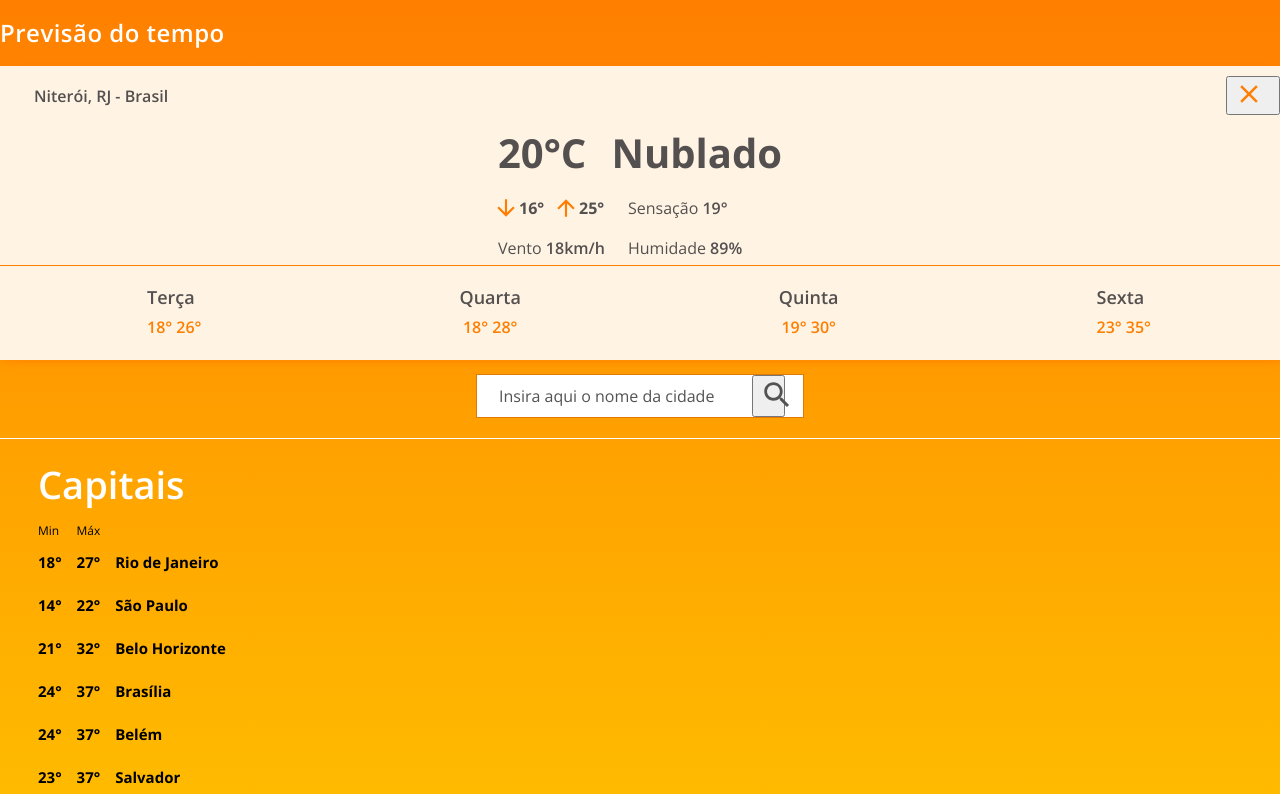
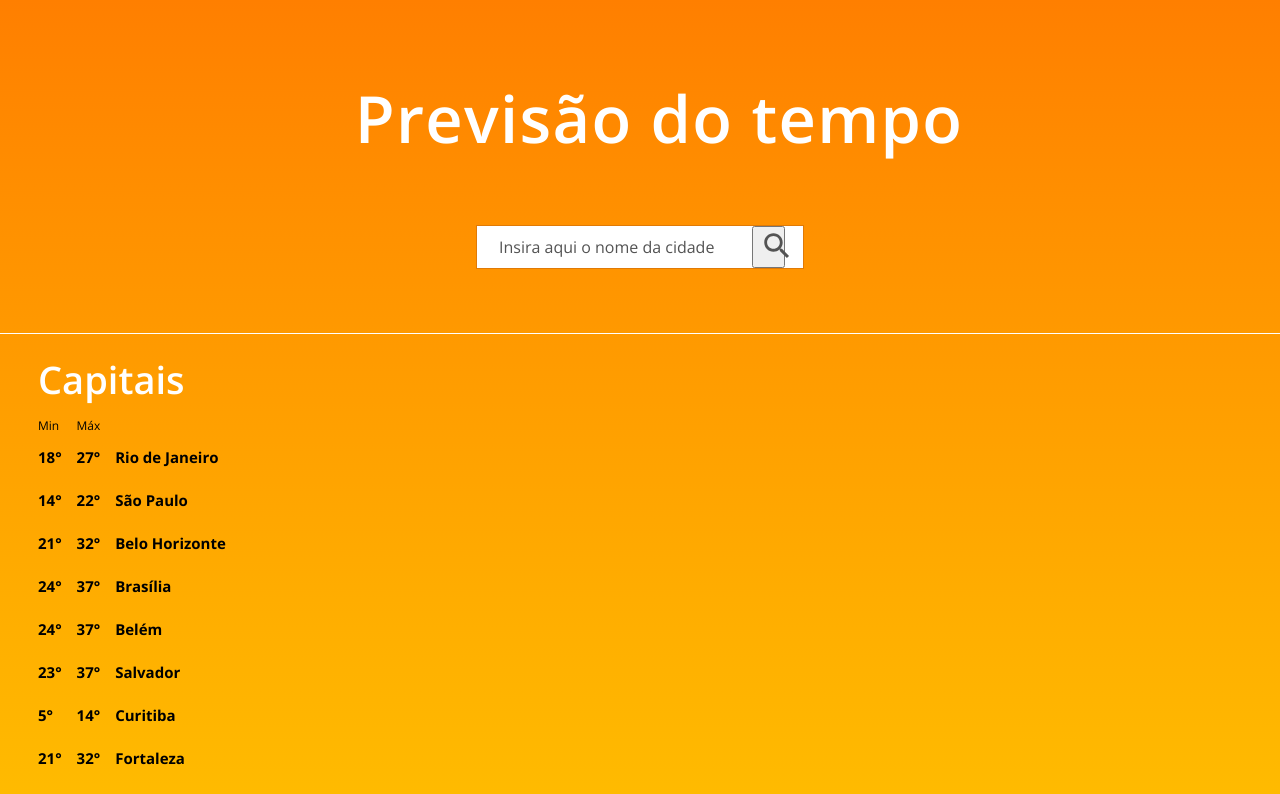
Before and after one commit to diazevedo/1STi-desafio-frontend, a React (Create React App) app: page / in a window 1280 px wide. Shown: the top 794 px of the page. Built offline with nearby package versions, Linux system fonts and the light colour scheme.

Commit message:
Behaviours to search and click, hidden the section

```diff
--- a/src/components/ButtonSubmitSti/index.js
+++ b/src/components/ButtonSubmitSti/index.js
@@ -2,8 +2,8 @@ import React from "react"
 import { MdSearch } from 'react-icons/md'
 import './styles.css'
 
-const ButtonSubmitSti = ({ size, nameClass = "search-icon-sti" }) => (
-  <button type="submit" className="button-submit-sti">
+const ButtonSubmitSti = ({ size, nameClass = "search-icon-sti", handleClick}) => (
+  <button type="submit" className="button-submit-sti" onClick={handleClick}>
     <MdSearch size={34} className={nameClass}/>
   </button>
 )
--- a/src/components/FormSearchCitySti/index.js
+++ b/src/components/FormSearchCitySti/index.js
@@ -4,11 +4,11 @@ import ButtonSubmitSti from "../ButtonSubmitSti"
 
 import "./styles.css"
 
-const FormSearchCitySti = () => (
+const FormSearchCitySti = ({ handleClick }) => (
   <form className="form-city-sti">
     <div className="container-input">
       <InputTextSti placeholderText="Insira aqui o nome da cidade" />
-      <ButtonSubmitSti size={34} nameClass="search-icon-sti"/>
+      <ButtonSubmitSti size={34} nameClass="search-icon-sti" handleClick={handleClick}/>
     </div>
   </form>
 )
--- a/src/components/SectionCityWeather/index.js
+++ b/src/components/SectionCityWeather/index.js
@@ -3,14 +3,14 @@ import { MdClear, MdArrowDownward, MdArrowUpward } from 'react-icons/md'
 
 import "./styles.css"
 
-const SectionCityWeather = () => (
-  <article className="article-weather-sti">
+const SectionCityWeather = ({display, handleClick}) => (
+  <article className={`article-weather-sti ${display}`}>
 
     <header>
       <h3 className="text-h3">
         Niterói, RJ - Brasil
       </h3>
-      <button className="button-close-sti"><MdClear size={30}/></button>
+      <button className="button-close-sti" onClick={handleClick}><MdClear size={30}/></button>
     </header>
 
     <section className="current-weather-sti">
--- a/src/components/SectionCityWeather/styles.css
+++ b/src/components/SectionCityWeather/styles.css
@@ -9,6 +9,10 @@
   color: #545050;
   box-sizing: border-box;
   margin-bottom: 14px;
+}
+
+.article-weather-sti.-none{
+  display: none;
 }
 
 .article-weather-sti header {
--- a/src/components/app/App.js
+++ b/src/components/app/App.js
@@ -1,21 +1,33 @@
-import React from 'react'
+import React, { useState } from 'react'
 import HeaderSti from '../HeaderSti'
 import FormSearchCitySti from '../FormSearchCitySti'
 import SectionCitieSti from "../SectionCitieSti"
 import SectionCityWeather from "../SectionCityWeather"
 //https://openweathermap.org/api
 
-const cityForecast = {
-  searched: true
+
+const App = () => {
+
+  const [citySearched, setCitySearched] = useState(false);
+
+  const handleClickSearch = (event) => {
+    event.preventDefault();
+    setCitySearched(true);
+  }
+
+  const handleClickClose = (event) => {
+    event.preventDefault();
+    setCitySearched(false);
+  }
+
+  return (
+    <>
+      <HeaderSti city={`${citySearched ? "-smaller" : ""}`}/>
+      <SectionCityWeather display={`${citySearched ? "" : "-none"}`} handleClick={handleClickClose}/>
+      <FormSearchCitySti  handleClick={handleClickSearch}/>
+      <SectionCitieSti city={`${citySearched ? "-smaller" : ""}`}/>
+    </>
+  )
 }
 
-const App = () => (
-  <>
-    <HeaderSti city={`${cityForecast.searched ? "-smaller" : ""}`}/>
-    <SectionCityWeather />
-    <FormSearchCitySti />
-    <SectionCitieSti city={`${cityForecast.searched ? "-smaller" : ""}`}/>
-  </>
-)
-
 export default App;
--- a/src/components/headerSti/index.js
+++ b/src/components/headerSti/index.js
@@ -2,10 +2,11 @@ import React from "react"
 import TitleSti from "../TitleSti"
 import "./styles.css"
 
-const HeaderSti = (city) => {
+const HeaderSti = ({city}) => {
+  console.log(city)
   return (
-    <header className={`header-sti${city.city}`} >
-      <TitleSti />
+    <header className={`header-sti${city}`} >
+      <TitleSti city={city}/>
     </header>
   )
 }
--- a/src/components/titleSti/index.js
+++ b/src/components/titleSti/index.js
@@ -1,8 +1,8 @@
 import React from "react"
 import "./styles.css"
 
-const TitleSti = (classModifier) => (
-  <h1 className={`title-sti ${classModifier.city}`}>
+const TitleSti = ({city}) => (
+  <h1 className={`title-sti ${city}`}>
     Previsão do tempo
   </h1>
 )
```
